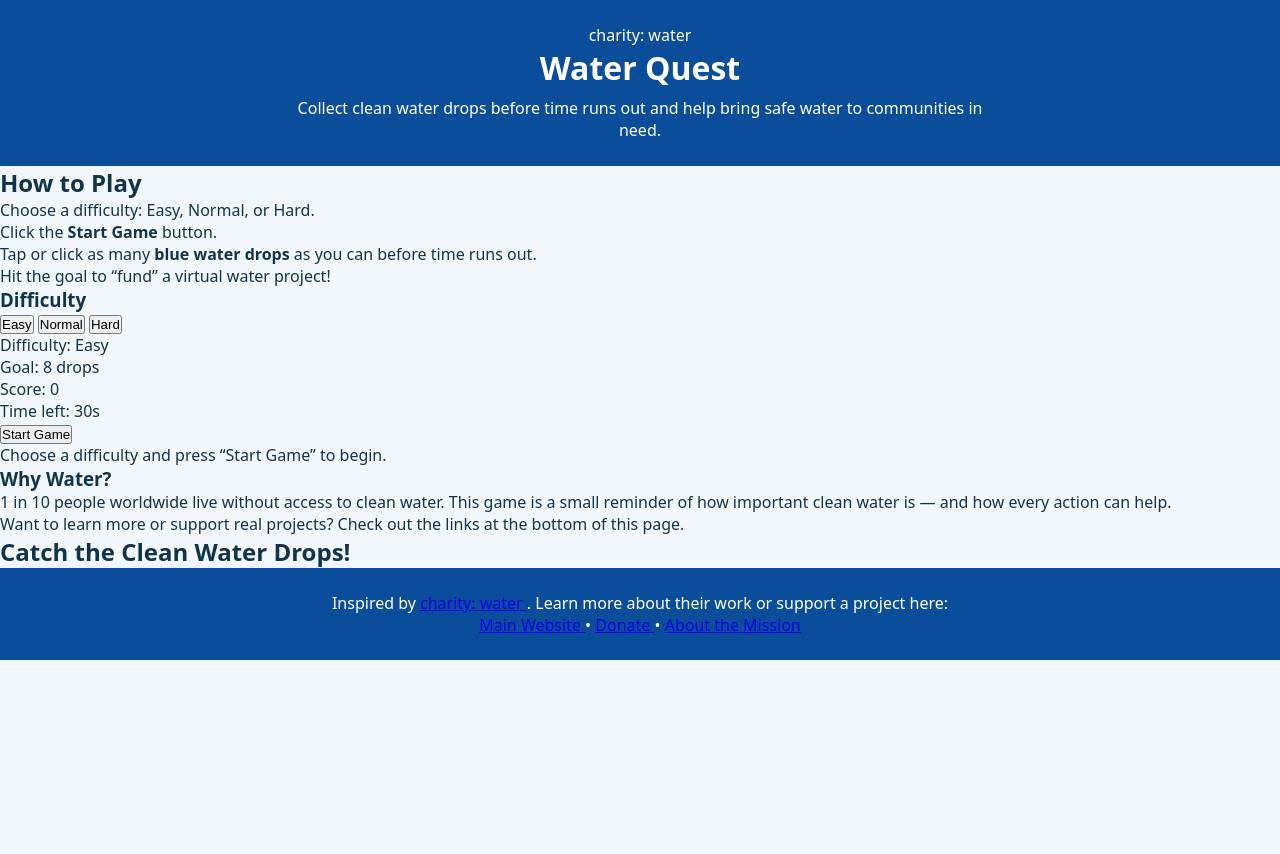
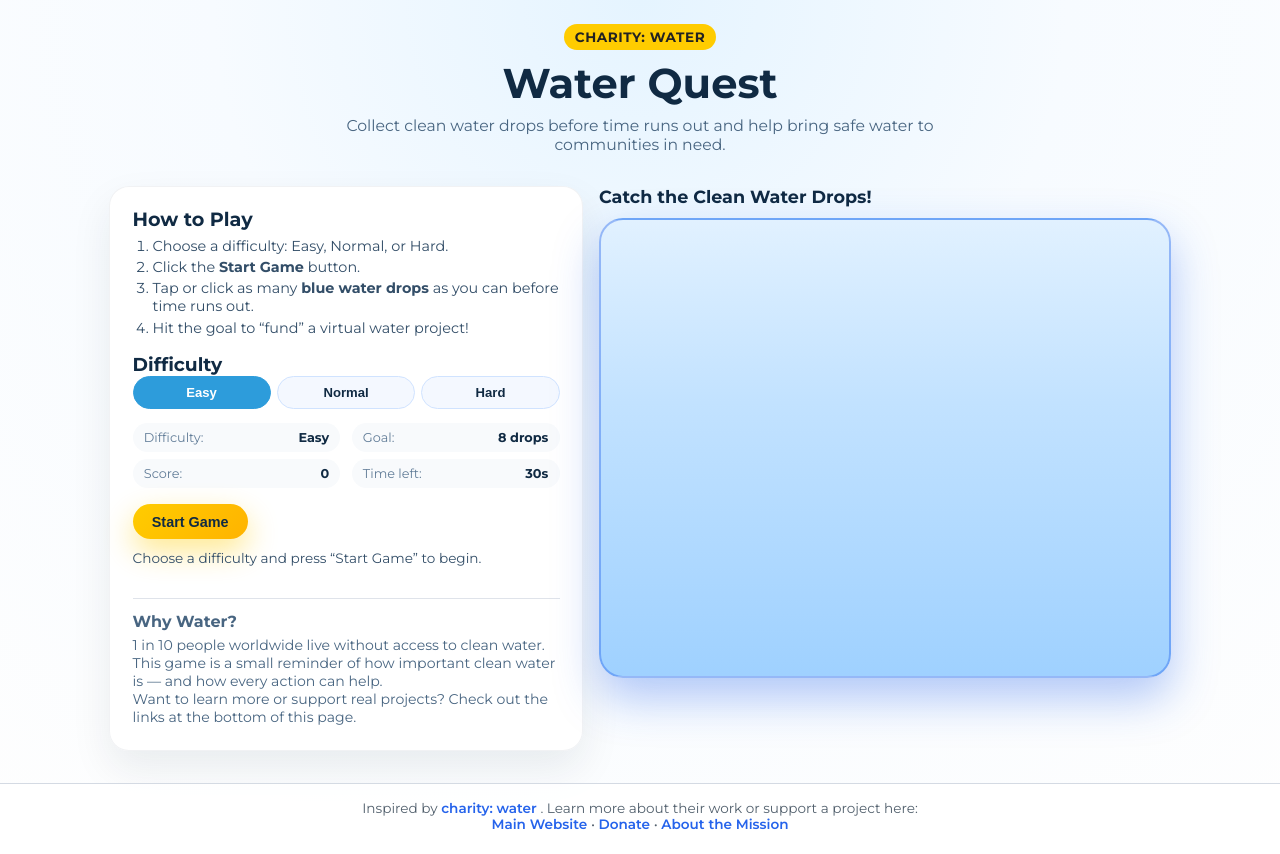
Before and after one commit to sspir26/water-quest-game, a plain HTML site: page index.html in a window 1280 px wide. Before the commit the page ends 800 px from the top, so only its background shows below. Drawn offline with Linux system fonts and the light colour scheme.

Commit message:
Refactor styles for improved layout and typography
Updated global styles to use Montserrat font and improved layout with new background and color schemes.

```diff
--- a/style.css
+++ b/style.css
@@ -1,4 +1,4 @@
-/* ==== Global Styles ==== */
+/* Use the Montserrat font from index.html for all text */
 * {
   box-sizing: border-box;
   margin: 0;
@@ -6,188 +6,313 @@
 }
 
 body {
-  font-family: system-ui, sans-serif;
-  background: #f2f7fb;
-  color: #10344c;
+  font-family: "Montserrat", system-ui, -apple-system, BlinkMacSystemFont, "Segoe UI", sans-serif;
+  background: radial-gradient(circle at top, #e5f4ff 0%, #f7fbff 40%, #fefefe 100%);
+  color: #102a43;
   min-height: 100vh;
   display: flex;
   flex-direction: column;
 }
 
-/* ==== Layout ==== */
-.site-header,
-.site-footer {
+/* HEADER */
+
+.site-header {
   text-align: center;
-  padding: 1.5rem 1rem;
-  background: #0a4e9b;
-  color: #ffffff;
+  padding: 1.5rem 1rem 1rem;
 }
 
-.site-header h1 {
-  font-size: 2rem;
-  margin-bottom: 0.5rem;
+.logo-badge {
+  display: inline-block;
+  padding: 0.3rem 0.7rem;
+  border-radius: 999px;
+  background-color: #ffcc00;
+  color: #222;
+  font-weight: 700;
+  font-size: 0.85rem;
+  letter-spacing: 0.04em;
+  text-transform: uppercase;
 }
 
-.site-header p {
-  max-width: 700px;
-  margin: 0.5rem auto 0;
-  line-height: 1.4;
+.main-title {
+  margin-top: 0.5rem;
+  font-size: clamp(2rem, 4vw, 2.6rem);
+  font-weight: 700;
+  color: #102a43;
 }
 
-.highlight {
-  color: #ffd200;
-  font-weight: 700;
+.subtitle {
+  margin-top: 0.5rem;
+  max-width: 640px;
+  margin-inline: auto;
+  font-size: 0.98rem;
+  color: #486581;
 }
 
-.game-wrapper {
-  flex: 1;
+/* MAIN LAYOUT */
+
+.layout {
   display: flex;
   flex-wrap: wrap;
-  padding: 1.5rem 1rem 2rem;
-  max-width: 1000px;
+  gap: 1rem;
+  padding: 1rem 1.2rem 2rem;
+  max-width: 1100px;
   margin: 0 auto;
-  gap: 1.5rem;
 }
 
+/* LEFT PANEL (INFO) */
+
 .info-panel {
-  flex: 1 1 260px;
-  min-width: 250px;
+  flex: 1 1 280px;
+  background: rgba(255, 255, 255, 0.96);
+  border-radius: 1.25rem;
+  padding: 1.25rem 1.4rem 1.5rem;
+  box-shadow: 0 18px 40px rgba(15, 35, 52, 0.08);
+  border: 1px solid rgba(16, 42, 67, 0.06);
 }
 
-.game-area {
-  flex: 2 1 280px;
-  min-width: 280px;
+.info-panel h2 {
+  font-size: 1.2rem;
+  margin-bottom: 0.4rem;
 }
 
-/* ==== Scoreboard ==== */
-.score-board {
-  display: flex;
-  gap: 1rem;
-  margin-bottom: 1rem;
-  flex-wrap: wrap;
-}
-
-.score-item {
-  background: #ffffff;
-  border-radius: 0.75rem;
-  padding: 0.75rem 1rem;
-  box-shadow: 0 4px 10px rgba(0, 0, 0, 0.05);
-  flex: 1 1 120px;
-  min-width: 120px;
-}
-
-.label {
-  display: block;
-  font-size: 0.8rem;
-  text-transform: uppercase;
-  letter-spacing: 0.08em;
-  color: #6a8aa3;
-  margin-bottom: 0.25rem;
-}
-
-.value {
-  font-size: 1.4rem;
-  font-weight: 700;
-}
-
-/* ==== Buttons ==== */
-.buttons {
-  display: flex;
-  gap: 0.75rem;
+.instructions-list {
+  margin-left: 1.25rem;
+  font-size: 0.9rem;
+  color: #334e68;
   margin-bottom: 1rem;
 }
 
-.btn {
-  border: none;
+.instructions-list li + li {
+  margin-top: 0.2rem;
+}
+
+/* Difficulty buttons */
+
+.difficulty-buttons {
+  display: flex;
+  gap: 0.4rem;
+  margin-bottom: 0.9rem;
+}
+
+.difficulty-button {
+  flex: 1;
+  border: 1px solid #d0e3ff;
+  background: #f4f8ff;
+  color: #102a43;
+  padding: 0.5rem 0.2rem;
+  border-radius: 999px;
+  font-size: 0.82rem;
+  cursor: pointer;
+  font-weight: 600;
+  transition: background 0.15s ease, transform 0.1s ease, box-shadow 0.15s ease;
+}
+
+.difficulty-button:hover {
+  background: #e3efff;
+  transform: translateY(-1px);
+  box-shadow: 0 6px 14px rgba(15, 35, 52, 0.12);
+}
+
+.difficulty-button.active {
+  background: #2d9cdb;
+  color: white;
+  border-color: #2d9cdb;
+}
+
+/* Stats */
+
+.stats {
+  display: grid;
+  grid-template-columns: repeat(2, minmax(0, 1fr));
+  gap: 0.4rem 0.7rem;
+  margin-bottom: 0.8rem;
+}
+
+.stat {
+  background: #f8fafc;
+  border-radius: 0.9rem;
+  padding: 0.45rem 0.7rem;
+  font-size: 0.8rem;
+  display: flex;
+  justify-content: space-between;
+  align-items: center;
+}
+
+.stat-label {
+  color: #627d98;
+  font-weight: 500;
+}
+
+#difficulty-label,
+#goal-display,
+#score-display,
+#timer-display {
+  font-weight: 700;
+  color: #102a43;
+}
+
+/* Primary button */
+
+.primary-button {
+  display: inline-block;
+  margin-top: 0.2rem;
   padding: 0.6rem 1.2rem;
   border-radius: 999px;
-  font-size: 0.95rem;
+  border: none;
   cursor: pointer;
-  transition: 0.1s;
+  font-weight: 600;
+  font-size: 0.9rem;
+  background: linear-gradient(135deg, #ffcc00, #ffb300);
+  color: #102a43;
+  box-shadow: 0 12px 30px rgba(255, 204, 0, 0.45);
+  transition: transform 0.1s ease, box-shadow 0.1s ease, filter 0.12s ease;
+}
+
+.primary-button:hover {
+  transform: translateY(-1px);
+  filter: brightness(1.03);
+  box-shadow: 0 16px 40px rgba(255, 204, 0, 0.55);
+}
+
+.primary-button:active {
+  transform: translateY(1px);
+  box-shadow: 0 8px 18px rgba(255, 204, 0, 0.35);
+}
+
+.primary-button:disabled {
+  cursor: not-allowed;
+  opacity: 0.7;
+  box-shadow: none;
+}
+
+/* Message */
+
+.message {
+  margin-top: 0.7rem;
+  font-size: 0.85rem;
+  color: #334e68;
+  min-height: 2.2em;
+}
+
+/* Mission block */
+
+.mission {
+  margin-top: 1.1rem;
+  padding-top: 0.8rem;
+  border-top: 1px solid rgba(148, 163, 184, 0.3);
+  font-size: 0.88rem;
+  color: #486581;
+}
+
+.mission h3 {
+  font-size: 1rem;
+  margin-bottom: 0.3rem;
+}
+
+/* RIGHT PANEL (GAME) */
+
+.game-panel {
+  flex: 1.3 1 320px;
+  display: flex;
+  flex-direction: column;
+  gap: 0.7rem;
+}
+
+.game-panel-title {
+  font-size: 1.1rem;
+  color: #102a43;
+}
+
+/* Game area */
+
+#game-area {
+  position: relative;
+  flex: 1;
+  min-height: 260px;
+  max-height: 460px;
+  background: linear-gradient(180deg, #e1f1ff 0%, #c2e2ff 40%, #9fd1ff 100%);
+  border-radius: 1.5rem;
+  overflow: hidden;
+  border: 2px solid rgba(37, 99, 235, 0.4);
+  box-shadow: 0 20px 45px rgba(37, 99, 235, 0.35);
+}
+
+/* Water drops */
+
+.drop {
+  position: absolute;
+  width: 42px;
+  height: 42px;
+  border-radius: 50% 50% 60% 60%;
+  background: radial-gradient(circle at 30% 20%, #ffffff 0, #e0f4ff 40%, #34a6ff 100%);
+  box-shadow: 0 12px 20px rgba(0, 102, 204, 0.45);
+  cursor: pointer;
+  transform-origin: center;
+  animation: float-drop 2.6s linear forwards;
+  border: 1px solid rgba(13, 71, 161, 0.35);
+}
+
+.drop::after {
+  content: "";
+  position: absolute;
+  top: 22%;
+  left: 26%;
+  width: 38%;
+  height: 38%;
+  border-radius: 50%;
+  background: rgba(255, 255, 255, 0.8);
+  filter: blur(1px);
+}
+
+/* Little floating / falling animation */
+@keyframes float-drop {
+  0% {
+    transform: translateY(-60px) scale(0.7);
+    opacity: 0;
+  }
+  10% {
+    opacity: 1;
+  }
+  100% {
+    transform: translateY(260px) scale(1.02);
+    opacity: 0;
+  }
+}
+
+/* FOOTER */
+
+.site-footer {
+  margin-top: auto;
+  text-align: center;
+  padding: 1rem 1.2rem 1.4rem;
+  font-size: 0.85rem;
+  color: #52606d;
+  border-top: 1px solid rgba(148, 163, 184, 0.4);
+  background: rgba(255, 255, 255, 0.9);
+}
+
+.site-footer a {
+  color: #2563eb;
+  text-decoration: none;
   font-weight: 600;
 }
 
-.btn.primary {
-  background: #ffd200;
-  color: #10344c;
+.site-footer a:hover {
+  text-decoration: underline;
 }
 
-.btn.secondary {
-  background: #ffffff;
-  color: #0a4e9b;
-  border: 1px solid #d0e1f1;
-}
+/* RESPONSIVE */
 
-/* ==== Game Grid ==== */
-.game-grid {
-  display: grid;
-  grid-template-columns: repeat(3, minmax(80px, 1fr));
-  gap: 0.75rem;
-  max-width: 420px;
-  margin: 0 auto;
-}
+@media (max-width: 768px) {
+  .layout {
+    flex-direction: column;
+  }
 
-.spot {
-  background: #ffffff;
-  border-radius: 1rem;
-  min-height: 90px;
-  display: flex;
-  align-items: center;
-  justify-content: center;
-  border: 2px solid #d0e1f1;
-  cursor: pointer;
-  font-size: 2rem;
-  transition: 0.1s ease;
-}
+  .game-panel {
+    order: -1;
+  }
 
-.spot.good {
-  background: #ffd200;
-  border-color: #e3b700;
-}
-
-.spot.bad {
-  background: #7b4b32;
-  border-color: #5b3722;
-  color: #f8f2ec;
-}
-
-.spot.good::before {
-  content: "🛢️";
-}
-
-.spot.bad::before {
-  content: "⚠️";
-}
-
-.spot.empty::before {
-  content: "💧";
-  opacity: 0.35;
-}
-
-/* ==== Confetti ==== */
-#confetti-container {
-  pointer-events: none;
-  position: fixed;
-  inset: 0;
-  overflow: hidden;
-  z-index: 100;
-}
-
-.confetti-piece {
-  position: absolute;
-  width: 8px;
-  height: 14px;
-  border-radius: 2px;
-  animation: confetti-fall 1.6s linear forwards;
-}
-
-@keyframes confetti-fall {
-  0% {
-    opacity: 1;
-    transform: translateY(-10vh) rotate(0deg);
-  }
-  100% {
-    opacity: 0;
-    transform: translateY(110vh) rotate(360deg);
+  #game-area {
+    min-height: 260px;
   }
 }
```
